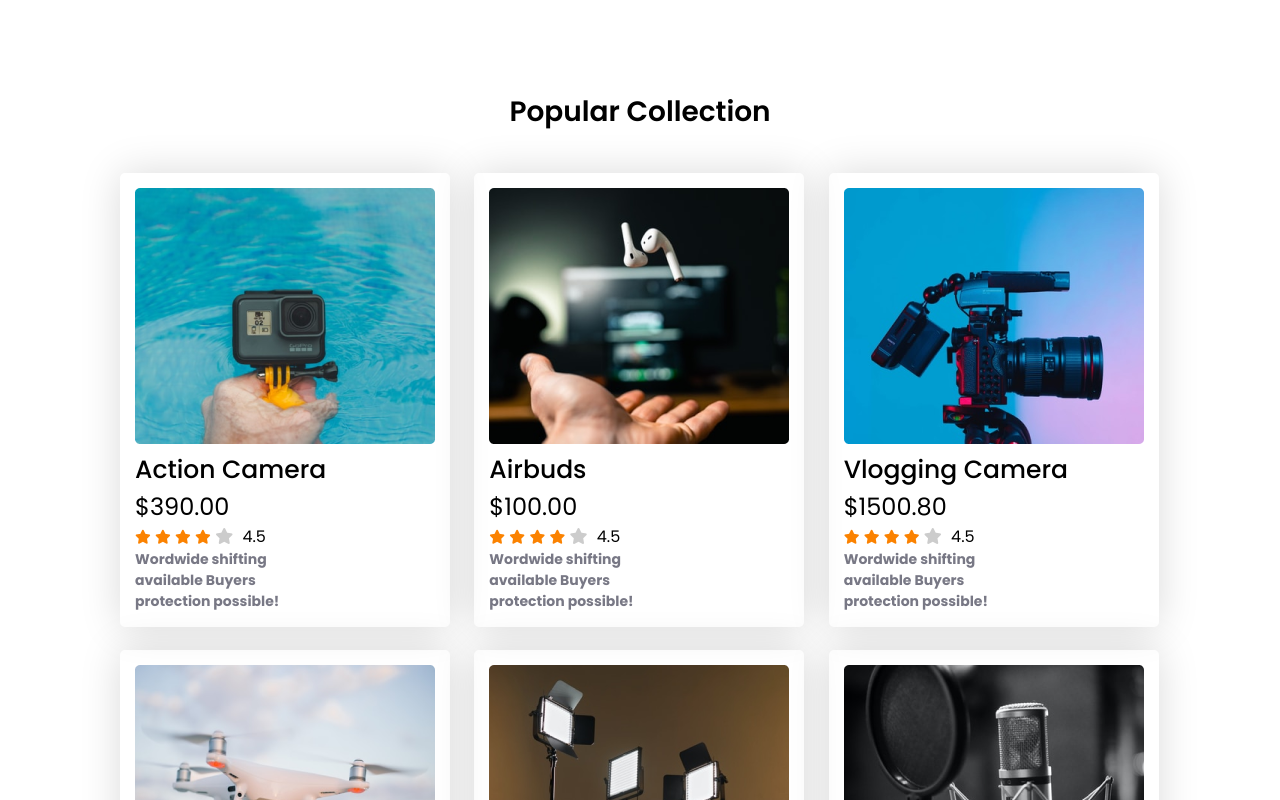
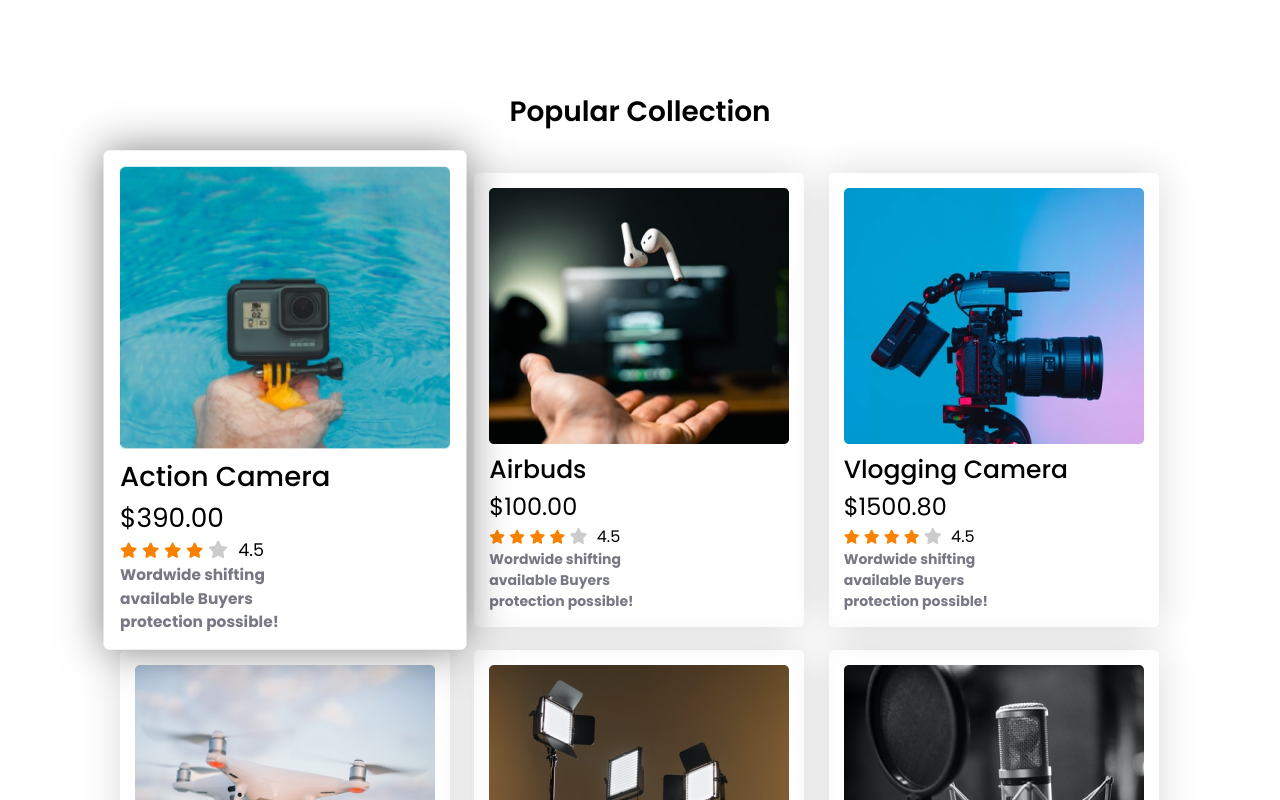
Before and after one commit to habib-sc/influencer-gear-zone, a plain HTML site: page index.html in a window 1280 px wide. In both pictures the pointer is over the element 285 px from the left and 1191 px from the top of the page. Shown: the part 791-1591 px from the top of the page. Drawn offline with Linux system fonts and the light colour scheme.

Commit message:
product & blog section hover effect added

```diff
--- a/styles/style.css
+++ b/styles/style.css
@@ -169,6 +169,11 @@ nav .cart-icon{
     grid-template-columns: repeat(3, 1fr);
     grid-gap: 23px;
 }
+.product:hover, article:hover{
+    transform: scale(1.1);
+    background-color: #fff;
+    box-shadow: 0px 0px 40px rgba(0, 0, 0, 0.50);
+}
 .section-titles{
     text-align: center;
     font-size: 28px;
@@ -180,6 +185,7 @@ nav .cart-icon{
     padding: 15px;
     box-shadow: 0px 0px 40px rgba(0, 0, 0, 0.15);
     border-radius: 5px;
+    transition: 0.5s ease-in-out;
 }
 .product .product-image img{
     width: 100%;
```
